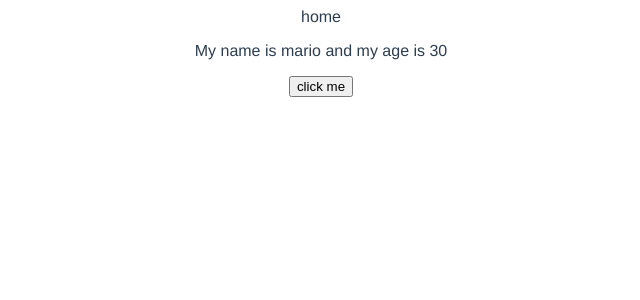
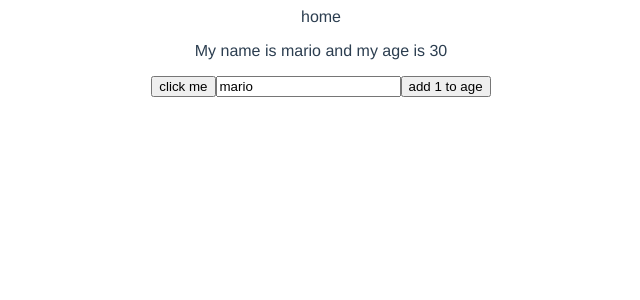
Before and after one commit to beltranbot/tnn-dojo-blog, a Vue app: page / in a window 1280 px wide. Shown: the top 300 px of the page, without its empty margins (319-959 px from the left). Built offline with nearby package versions, Linux system fonts and the light colour scheme.

Commit message:
reactive values

```diff
--- a/src/views/Home.vue
+++ b/src/views/Home.vue
@@ -1,8 +1,10 @@
 <template>
   <div class="home">
     home
-    <p ref=p>My name is {{ name }} and my age is {{ 30}}</p>
+    <p ref=p>My name is {{ name }} and my age is {{ age }}</p>
     <button @click="handleClick">click me</button>
+    <input type="text" v-model="name">
+    <button @click="age++">add 1 to age</button>
   </div>
 </template>
 
@@ -13,12 +15,11 @@ export default {
   name: 'Home',
   setup() {
     const p = ref(null)
-    let name = 'mario'
-    let age = 30
+    const name = ref('mario')
+    const age = ref(30)
     const handleClick= () => {
-      console.log(p, p.value)
-      p.value.classList.add("test")
-      p.value.textContent = "hello, ninjas"
+      name.value = 'luigi'
+      age.value = 35
     }
     return {
       name,
```
